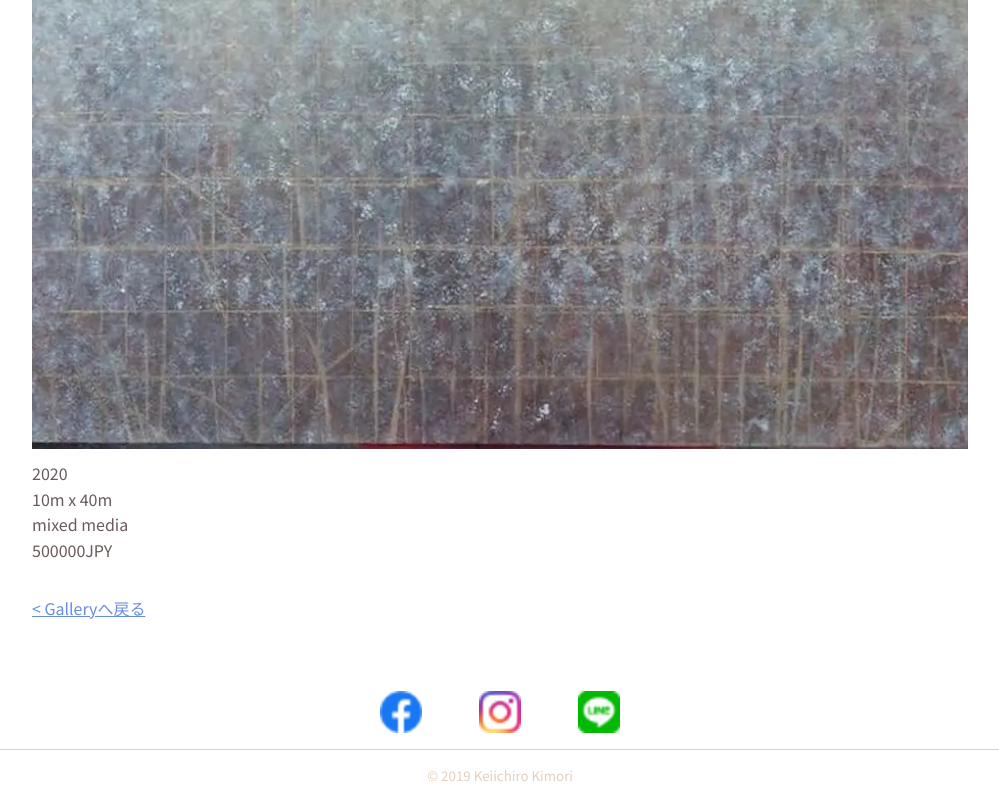
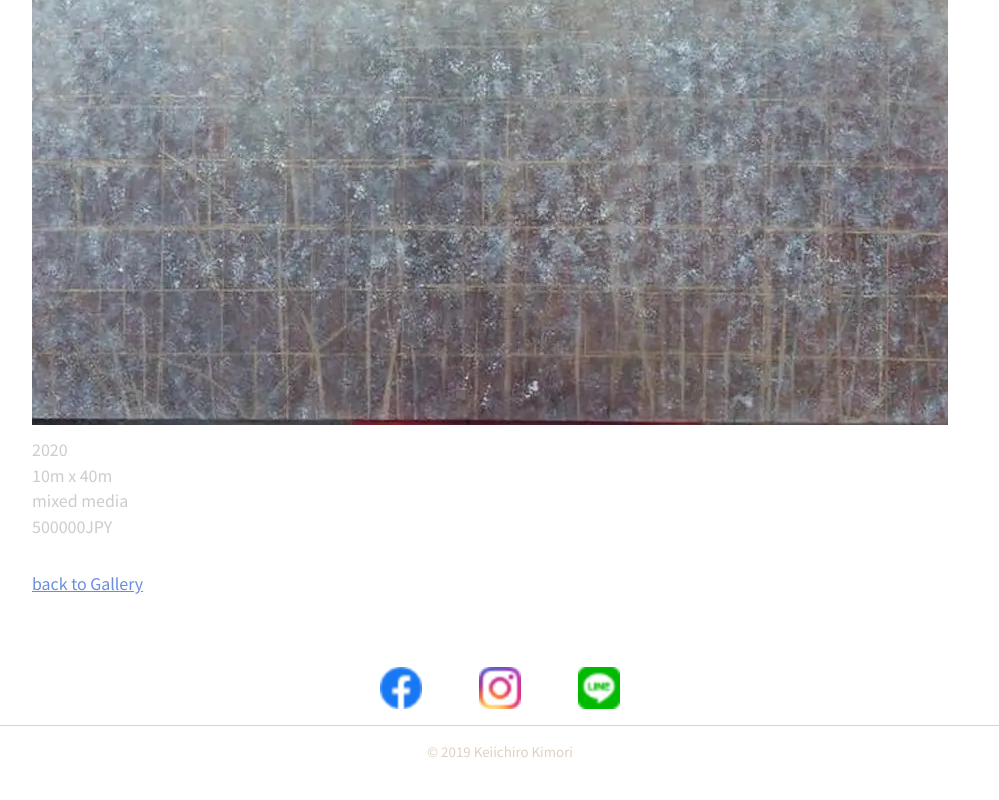
Before and after one commit to junyaaaan/kimori-web, a Nuxt app: page /gallery/detail/rain-and-shine/ in a window 1280 px wide. Shown: the part 814-1614 px from the top of the page, without its empty margins (140-1139 px from the left). After the commit the page ends 1590 px from the top, so only its background shows below. Built offline with nearby package versions, Linux system fonts and the light colour scheme.

Commit message:
ギャラリー画像のwebp化

```diff
--- a/pages/gallery/detail/_id.vue
+++ b/pages/gallery/detail/_id.vue
@@ -5,19 +5,26 @@
         <HeadingBasic :tag="1" :level="1">{{ detailData.title }}</HeadingBasic>
 
         <SectionInner>
-          <img
+          <picture>
+            <source
               v-for="(image, index) in detailData.images"
               :key="index"
+              :srcset="
+                `
+                  ${require(`~/assets/images/gallery/${detailData.id}/${detailData.images[0]}.webp`)} 1x,
+                  ${require(`~/assets/images/gallery/${detailData.id}/${detailData.images[0]}@2x.webp`)} 2x
+                `
+              "
+              type="image/webp"
+            />
+            <img
               :src="
                 require(`~/assets/images/gallery/${detailData.id}/${detailData.images[0]}.jpg`)
               "
-            :srcset="
-              `${require(`~/assets/images/gallery/${detailData.id}/${detailData.images[0]}.webp`)} 1x,
-              ${require(`~/assets/images/gallery/${detailData.id}/${detailData.images[0]}@2x.webp`)} 2x`
-            "
               alt=""
-            class="main-image"
+              loading="lazy"
             />
+          </picture>
 
           <ul class="info">
             <li>
@@ -32,7 +39,7 @@
           </ul>
 
           <p class="back-link">
-            <nuxt-link to="/gallery/">&lt; Galleryへ戻る</nuxt-link>
+            <nuxt-link to="/gallery/">back to Gallery</nuxt-link>
           </p>
         </SectionInner>
       </section>
@@ -76,6 +83,7 @@ export default Vue.extend({
 
 .info {
   margin-top: 12px;
+  color: var(--gray);
 }
 
 .price--soled {
```
Lines whose indentation alone changed are shown as unchanged.
